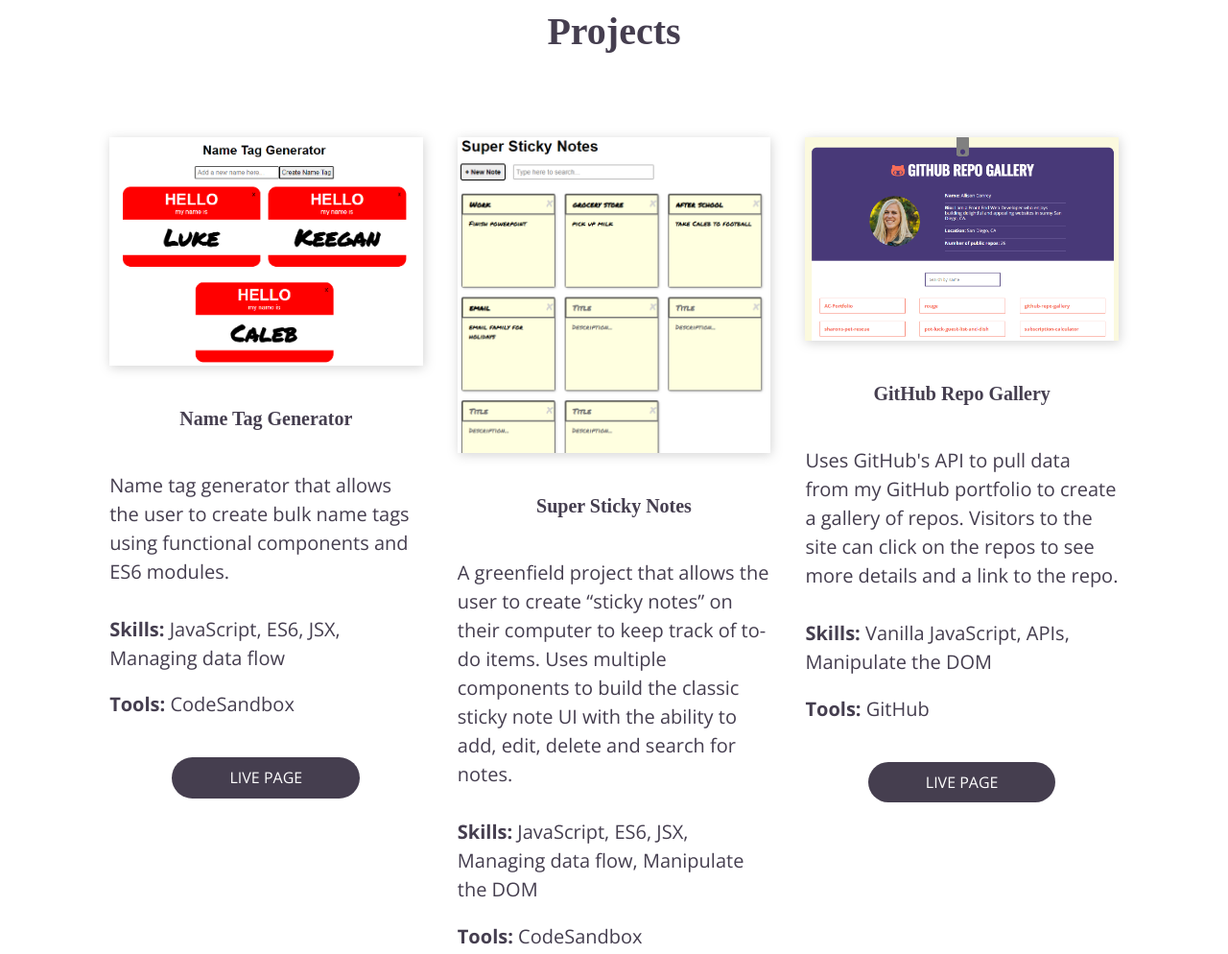
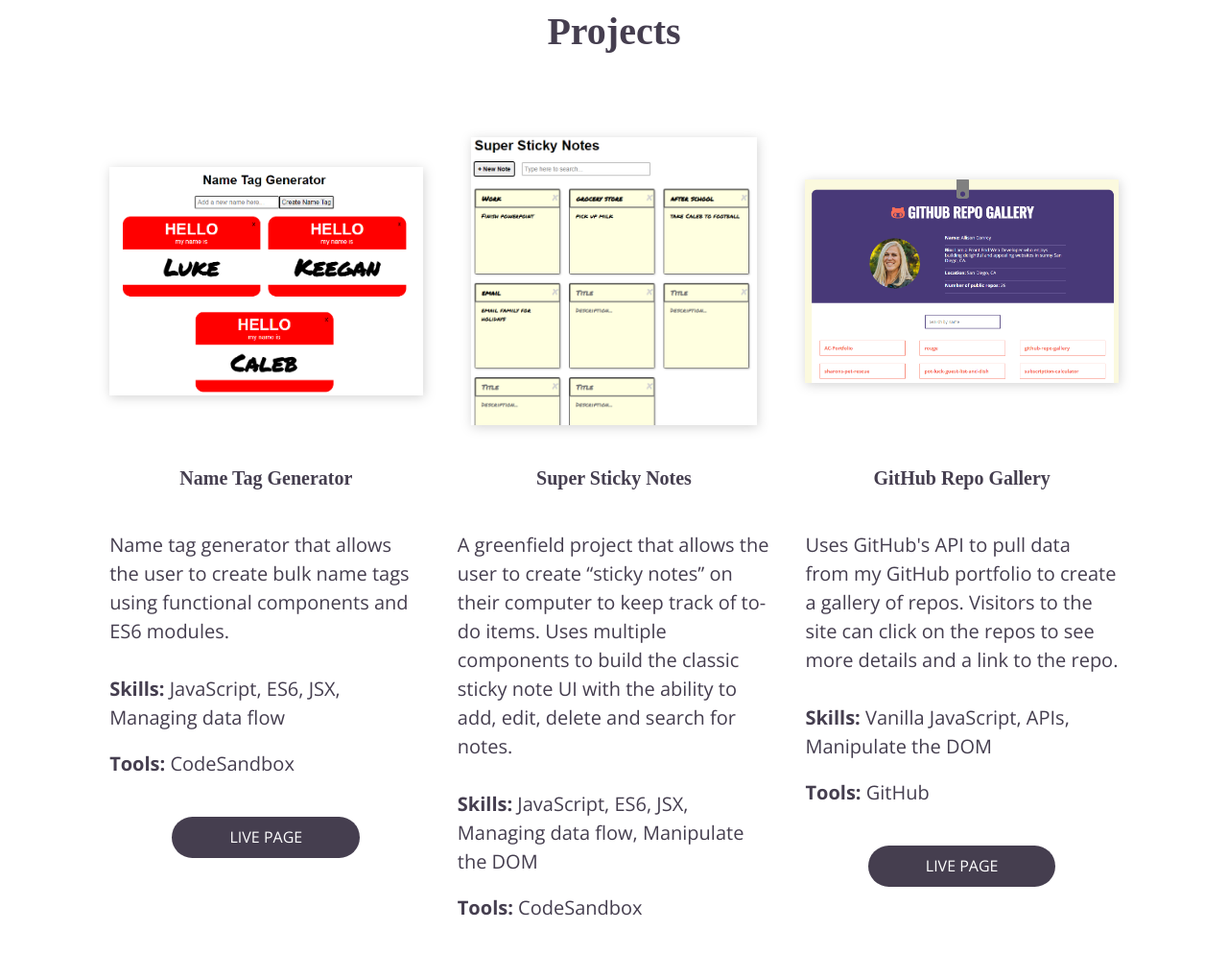
Before and after one commit to allison-conrey/AC-Portfolio, a website built with Parcel: page index.html in a window 1280 px wide. Shown: the part 696-1690 px from the top of the page at 96% size. Built offline with nearby package versions, Linux system fonts and the light colour scheme; files whose address does not match are found by name; a web font is replaced by a local one.

Commit message:
updated img sizes in projects

```diff
--- a/css/main.css
+++ b/css/main.css
@@ -235,7 +235,7 @@
     padding-top: 60px;
   }
 
-  #Skills {
+  #skills {
     padding-bottom: 80px;
   }
 
@@ -366,6 +366,11 @@
   .home-portfolio-piece figure {
     width: 100%;
     filter: drop-shadow(1px 2px 6px lightgrey);
+  }
+
+  .home-portfolio-piece img {
+    height: 300px;
+    object-fit: contain;
   }
 
   .project-link {
--- a/index.html
+++ b/index.html
@@ -55,7 +55,7 @@
             <div class="portfolio-wrapper">
               <div class="home-portfolio-piece">
                 <figure>
-                  <a href="https://codesandbox.io/embed/l9-build-your-name-tag-text-inputs-fh55vw?fontsize=14&hidenavigation=1&theme=dark&view=preview" target="blank"><img src="img//name-tag.png" alt="Name Tag Generator Project"></a>
+                  <a href="https://codesandbox.io/embed/l9-build-your-name-tag-text-inputs-fh55vw?fontsize=14&hidenavigation=1&theme=dark&view=preview" target="blank"><img class="contain" src="img//name-tag.png" alt="Name Tag Generator Project"></a>
                 </figure>
                 <h4>Name Tag Generator</h4>
                 <p class="project-description">Name tag generator that allows the user to create bulk name tags using functional components and ES6 modules.</p>
@@ -65,7 +65,7 @@
               </div>
               <div class="home-portfolio-piece">
                 <figure>
-                  <a href="https://codesandbox.io/embed/l14-finished-sticky-note-n0i20r?fontsize=14&hidenavigation=1&theme=dark&view=preview" target="blank"><img src="img//super-sticky-note.png" alt="Super Sticky Notes Project"></a>
+                  <a href="https://codesandbox.io/embed/l14-finished-sticky-note-n0i20r?fontsize=14&hidenavigation=1&theme=dark&view=preview" target="blank"><img class="contain" src="img//super-sticky-note.png" alt="Super Sticky Notes Project"></a>
                 </figure>
                 <h4>Super Sticky Notes</h4>
                 <p class="project-description">A greenfield project that allows the user to create “sticky notes” on their computer to keep track of to-do items.   Uses multiple components to build the classic sticky note UI with the ability to add, edit, delete and search for notes.
@@ -76,7 +76,7 @@
               </div>
               <div class="home-portfolio-piece">
                 <figure>
-                  <a href="https://allison-conrey.github.io/github-repo-gallery/" target="blank"><img src="img//github-repo.png" alt="GitHub Repo Gallery Project"></a>
+                  <a href="https://allison-conrey.github.io/github-repo-gallery/" target="blank"><img class="contain" src="img//github-repo.png" alt="GitHub Repo Gallery Project"></a>
                 </figure>
                 <h4>GitHub Repo Gallery</h4>
                 <p class="project-description">Uses GitHub's API to pull data from my GitHub portfolio to create a gallery of repos. Visitors to the site can click on the repos to see more details and a link to the repo.</p>
@@ -86,7 +86,7 @@
               </div>
               <div class="home-portfolio-piece">
                 <figure>
-                  <a href="https://allison-conrey.github.io/guess-the-word/" target="blank"><img src="img//guess-the-word-game.png" alt="Guess a Word Game Project"></a>
+                  <a href="https://allison-conrey.github.io/guess-the-word/" target="blank"><img class="contain" src="img//guess-the-word-game.png" alt="Guess a Word Game Project"></a>
                 </figure>
                 <h4>Guess the Word Game</h4>
                 <p class="project-description">Players guess the word by entering one letter at a time. If the player guesses all the letters correctly before they use up their allotted guesses, they win!</p>
@@ -96,7 +96,7 @@
               </div>
               <div class="home-portfolio-piece">
                 <figure>
-                  <a href="https://allison-conrey.github.io/unplugged-retreat/" target="blank"><img src="img//unplugged.png" alt="Unplugged Retreat Website Project"></a>
+                  <a href="https://allison-conrey.github.io/unplugged-retreat/" target="blank"><img class="contain" src="img//unplugged.png" alt="Unplugged Retreat Website Project"></a>
                 </figure>
                 <h4>Unplugged Retreat</h4>
                 <p class="project-description">A multi-page responsive website coded with Flexbox. The design allows users to view content effectively based on their device.</p>
```
